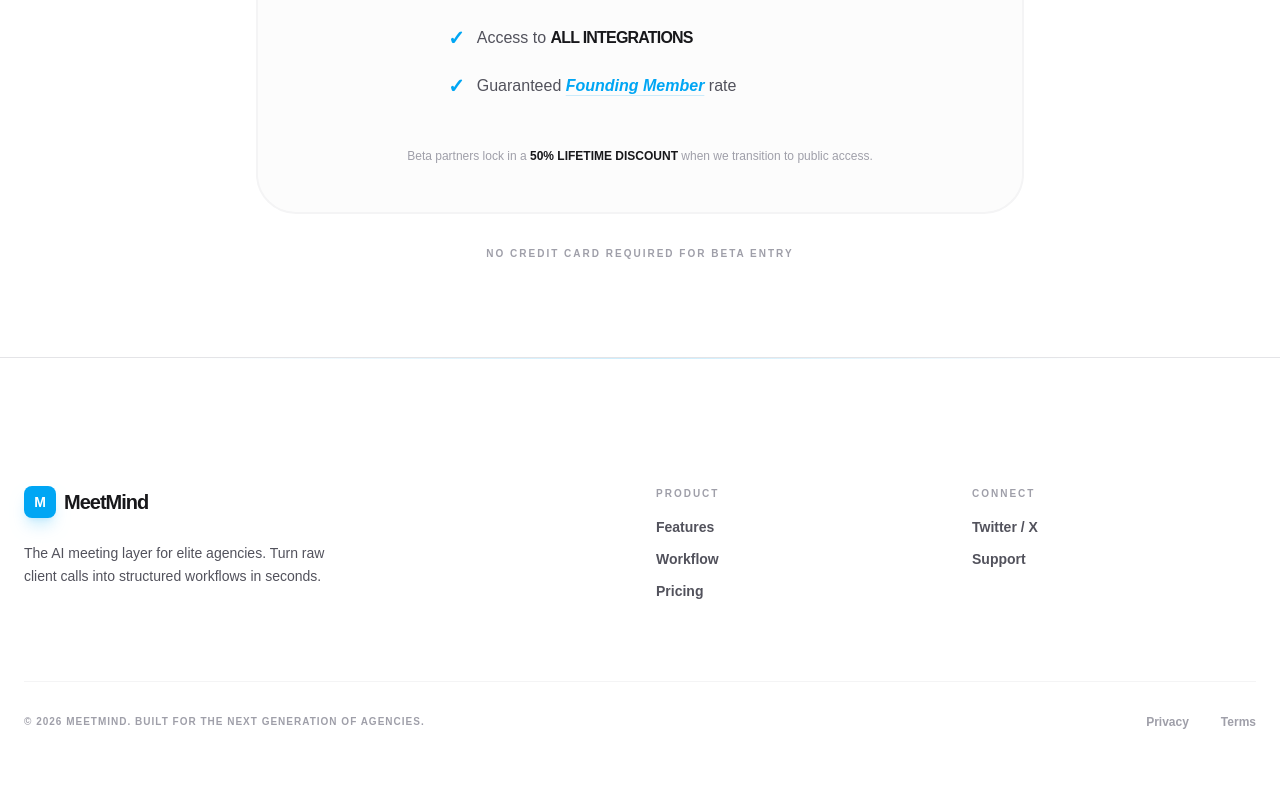
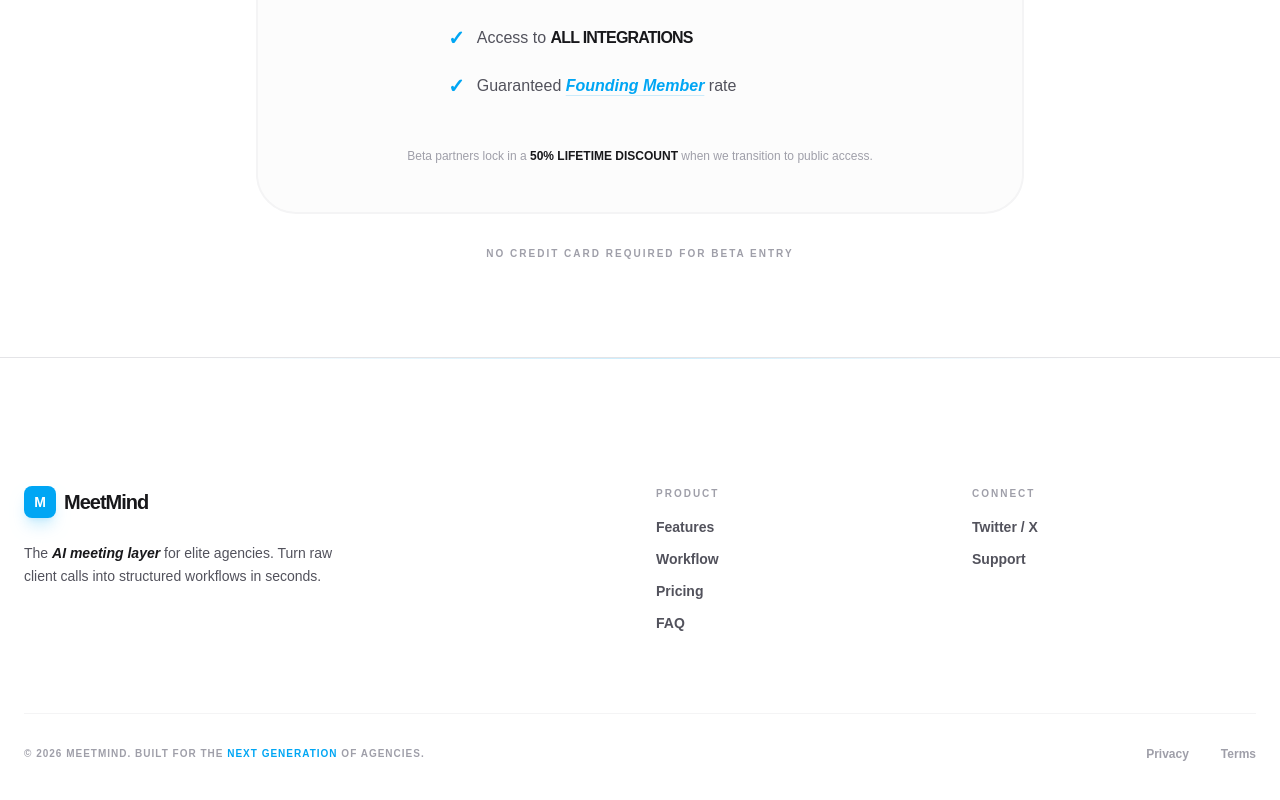
Before and after one commit to iamxenon404/meet-mind, a Next.js app in the folder landingpage/meetmind-landing/: page / in a window 1280 px wide. Shown: the part 5410-6210 px from the top of the page. Built offline with nearby package versions, Linux system fonts and the light colour scheme; no server answers.

Commit message:
updated footer links and addes scroll animation too

```diff
--- a/landingpage/meetmind-landing/app/components/layout/Footer.tsx
+++ b/landingpage/meetmind-landing/app/components/layout/Footer.tsx
@@ -3,11 +3,32 @@
 import Link from "next/link";
 
 export default function Footer() {
+  // Same smooth scroll logic as the Navbar
+  const scrollToSection = (e: React.MouseEvent<HTMLAnchorElement, MouseEvent>, href: string) => {
+    e.preventDefault();
+    const targetId = href.replace("#", "");
+    const elem = document.getElementById(targetId);
+
+    if (elem) {
+      const offsetTop = elem.getBoundingClientRect().top + window.scrollY - 80;
+      window.scrollTo({
+        top: offsetTop,
+        behavior: "smooth",
+      });
+    }
+  };
+
+  const navLinks = [
+    { name: "Features", href: "#features" },
+    { name: "Workflow", href: "#workflow" },
+    { name: "Pricing", href: "#pricing" },
+    { name: "FAQ", href: "#faq" },
+  ];
+
   return (
-    // Increase pt-32 to give the CTA box above it room to breathe
     <footer className="relative pt-32 pb-16 border-t border-zinc-200 dark:border-white/5 bg-white dark:bg-zinc-950 transition-colors">
 
-      {/* 1. TOP GLOW: This helps separate the footer from the section above */}
+      {/* TOP GLOW SEPARATOR */}
       <div className="absolute top-0 left-1/2 -translate-x-1/2 w-full max-w-4xl h-px bg-gradient-to-r from-transparent via-sky-500/20 to-transparent" />
 
       <div className="max-w-7xl mx-auto px-6">
@@ -24,21 +45,29 @@ export default function Footer() {
               </span>
             </Link>
             <p className="text-sm text-zinc-600 dark:text-zinc-400 max-w-xs leading-relaxed font-medium">
-              The AI meeting layer for elite agencies. Turn raw client calls into structured workflows in seconds.
+              The <span className="text-zinc-900 dark:text-zinc-200 font-bold italic">AI meeting layer</span> for elite agencies. Turn raw client calls into structured workflows in seconds.
             </p>
           </div>
 
-          {/* Quick Links */}
+          {/* Product Links - Now synced with Navbar */}
           <div className="space-y-4">
             <h3 className="text-[10px] font-black uppercase tracking-[0.2em] text-zinc-400 dark:text-zinc-500">Product</h3>
             <ul className="space-y-3 text-sm font-semibold text-zinc-600 dark:text-zinc-400">
-              <li><Link href="#features" className="hover:text-sky-500 transition-colors">Features</Link></li>
-              <li><Link href="#workflow" className="hover:text-sky-500 transition-colors">Workflow</Link></li>
-              <li><Link href="#pricing" className="hover:text-sky-500 transition-colors">Pricing</Link></li>
+              {navLinks.map((link) => (
+                <li key={link.name}>
+                  <a
+                    href={link.href}
+                    onClick={(e) => scrollToSection(e, link.href)}
+                    className="hover:text-sky-500 transition-colors"
+                  >
+                    {link.name}
+                  </a>
+                </li>
+              ))}
             </ul>
           </div>
 
-          {/* Legal/Social */}
+          {/* Connect Section */}
           <div className="space-y-4">
             <h3 className="text-[10px] font-black uppercase tracking-[0.2em] text-zinc-400 dark:text-zinc-500">Connect</h3>
             <ul className="space-y-3 text-sm font-semibold text-zinc-600 dark:text-zinc-400">
@@ -51,8 +80,8 @@ export default function Footer() {
 
         {/* Bottom Bar */}
         <div className="mt-20 pt-8 border-t border-zinc-100 dark:border-white/5 flex flex-col md:flex-row justify-between items-center gap-6">
-          <p className="text-[10px] text-zinc-400 dark:text-zinc-600 font-bold uppercase tracking-widest">
-            © 2026 MeetMind. Built for the next generation of agencies.
+          <p className="text-[10px] text-zinc-400 dark:text-zinc-600 font-bold uppercase tracking-widest text-center md:text-left">
+            © 2026 MeetMind. Built for the <span className="text-sky-500">next generation</span> of agencies.
           </p>
           <div className="flex items-center gap-8">
             <Link href="/privacy" className="text-xs font-bold text-zinc-400 hover:text-zinc-900 dark:hover:text-white transition-colors">Privacy</Link>
```
